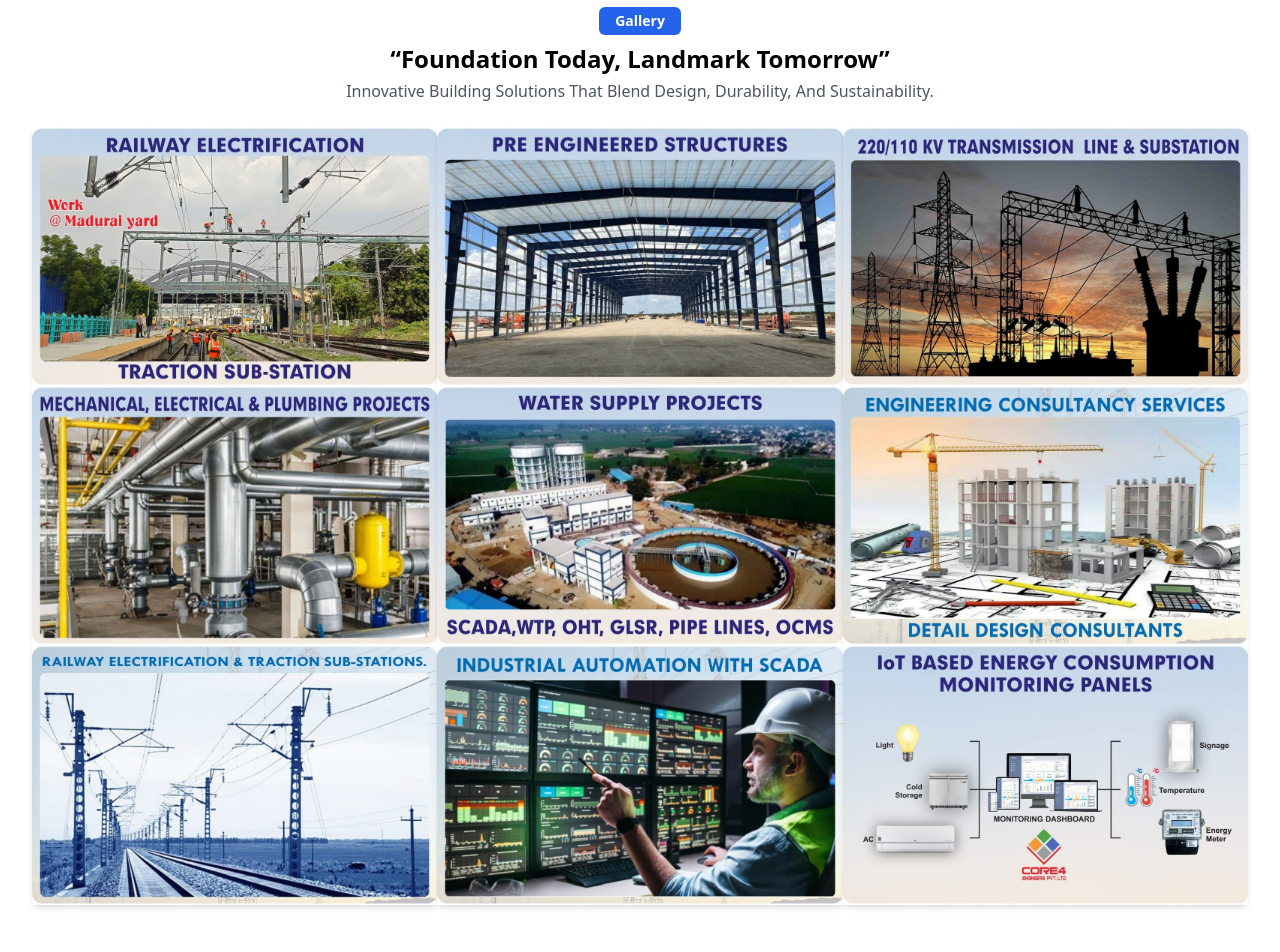
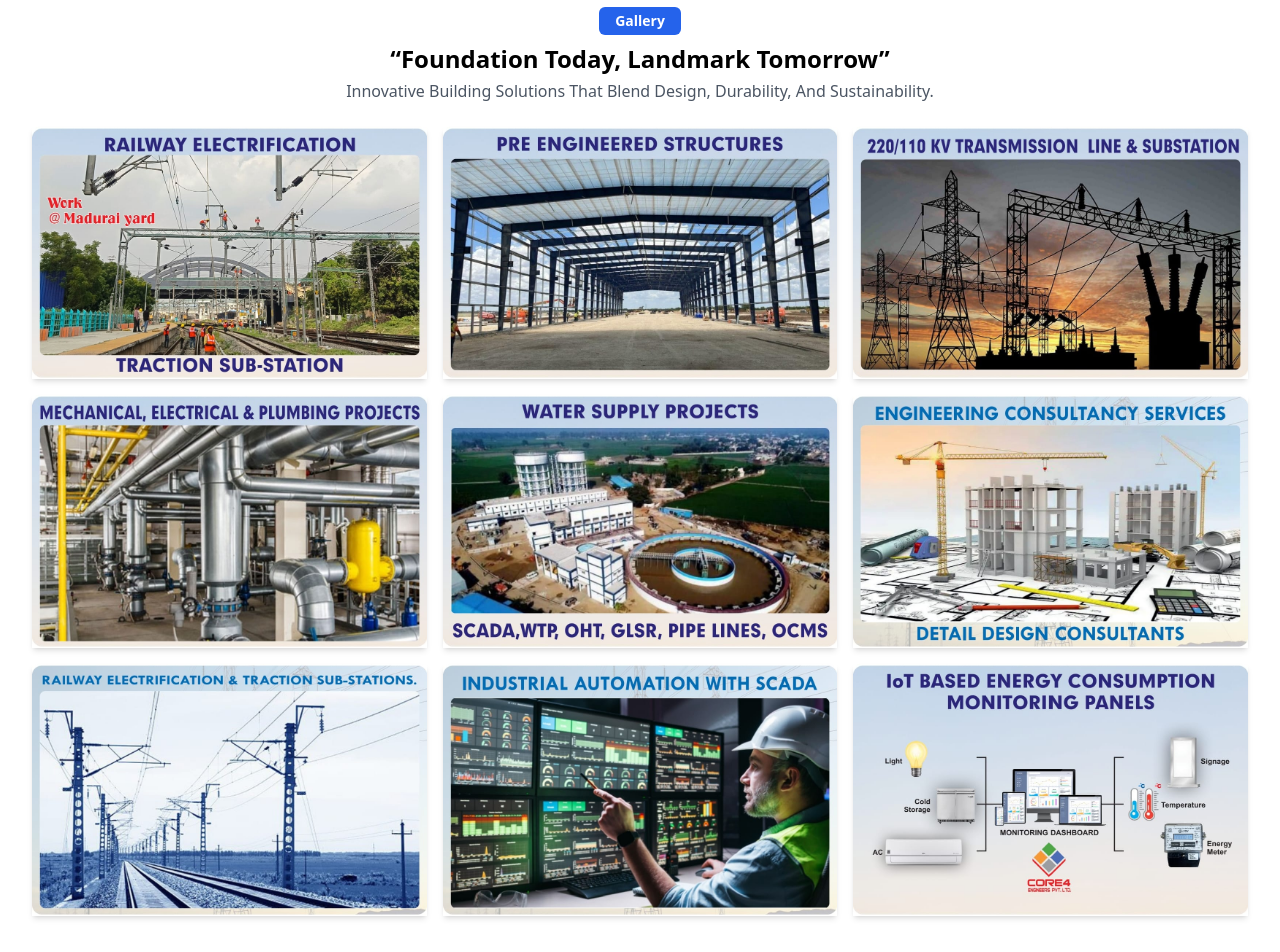
Before and after one commit to Dheeraj233034/Construction-website, a React (Vite) app: page / in a window 1280 px wide. Shown: the part 4720-5672 px from the top of the page. Built offline with nearby package versions, Linux system fonts and the light colour scheme.

Commit message:
Update Gallery.jsx

```diff
--- a/src/components/Gallery.jsx
+++ b/src/components/Gallery.jsx
@@ -1,4 +1,27 @@
+import PO1 from "../assets/images/PO1.jpg";
+import G2 from "../assets/images/G2.jpg";
+import G1 from "../assets/images/G1.jpg";
+import g7 from "../assets/images/g7.jpg";
+import g4 from "../assets/images/g4.jpg";
+import g8 from "../assets/images/g8.jpg";
+import g9 from "../assets/images/g9.jpg";
+import g10 from "../assets/images/g10.jpg";
+import g11 from "../assets/images/g11.jpg";
+
 export default function Gallery() {
+  const images = [PO1, G2, G1, g7, g4, g8, g9, g10, g11];
+  const imageAlts = [
+    "Construction workers",
+    "High-rise building",
+    "Modern house",
+    "City skyline",
+    "Aerial view of neighborhood",
+    "Construction workers inside a building",
+    "Wood workshop",
+    "Modern office space",
+    "Luxury hotel lobby",
+  ];
+
   return (
     <section className="p-8 bg-white">
       <div className="text-center mb-6">
@@ -11,17 +34,10 @@ export default function Gallery() {
         </p>
       </div>
 
-      <div className="grid lg:grid-cols-3">
-        <img src="\src\assets\images\PO1.jpg" alt="Construction workers" className="w-50% h-75% shadow-md"/>
-        <img src="\src\assets\images\G2.jpg" alt="High-rise building" className="shadow-md" />
-        <img src="\src\assets\images\G1.jpg" alt="Modern house" className="shadow-md H-75%" />
-
-  <img src="\src\assets\images\g7.jpg" alt="City skyline" className="shadow-md" />
-        <img src="\src\assets\images\g4.jpg" alt="Aerial view of neighborhood" className="shadow-md" />
-        <img src="\src\assets\images\g8.jpg" alt="Construction workers inside a building" className="shadow-md" />
-        <img src="\src\assets\images\g9.jpg" alt="Wood workshop" className="shadow-md" />
-        <img src="\src\assets\images\g10.jpg" alt="Modern office space" className="shadow-md" />
-        <img src="\src\assets\images\g11.jpg" alt="Luxury hotel lobby" className="shadow-md" />
+      <div className="grid lg:grid-cols-3 gap-4">
+        {images.map((img, index) => (
+          <img key={index} src={img} alt={imageAlts[index]} className="w-full h-auto shadow-md" />
+        ))}
       </div>
     </section>
   );
```
